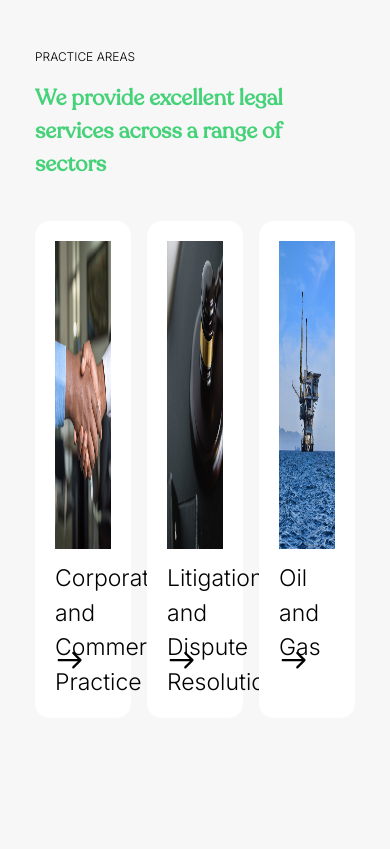
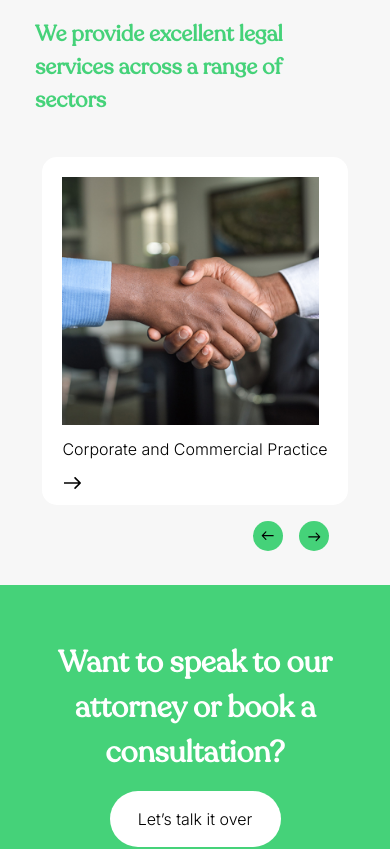
Before and after one commit to Ensio-Creative/destiny-law, a Vue app: page / in a window 390 px wide. Shown: the part 1244-2093 px from the top of the page. Built offline with nearby package versions, Linux system fonts and the light colour scheme.

Commit message:
Added vue carousel

```diff
--- a/package.json
+++ b/package.json
@@ -10,7 +10,7 @@
   "dependencies": {
     "vue": "^3.2.25",
     "vue-router": "^4.0.15",
-    "vue-slick-carousel": "^1.0.6"
+    "vue3-carousel": "^0.1.40"
   },
   "devDependencies": {
     "@tailwindcss/forms": "^0.5.2",
--- a/src/main.ts
+++ b/src/main.ts
@@ -1,6 +1,8 @@
 import { createApp } from 'vue'
 import router from './router'
+import 'vue3-carousel/dist/carousel.css';
 import './styles/main.scss'
+
 import App from './App.vue'
 
 const app = createApp(App)
--- a/src/styles/main.scss
+++ b/src/styles/main.scss
@@ -64,3 +64,14 @@ $font-inter: 'Inter', sans-serif;
     display: none;
   }
 }
+
+.carousel__prev {
+  background-color: #45D279 !important;
+  display: none !important;
+}
+.carousel__next {
+  display: none !important;
+}
+.carousel__icon {
+  background-color: #45D279 !important;
+}
--- a/src/views/Home.vue
+++ b/src/views/Home.vue
@@ -1,10 +1,12 @@
 <script setup lang="ts">
+import { ref } from 'vue'
 import FooterVue from '../components/Footer.vue';
-
+import { Carousel, Navigation, Slide } from 'vue3-carousel';
 interface IMinPractices {
   img: string
   title: string
 }
+
 
 const minPractices: IMinPractices[] = [
   {
@@ -20,6 +22,13 @@ const minPractices: IMinPractices[] = [
     title: 'Oil and Gas'
   }
 ]
+
+const settings = {
+      itemsToShow: 1,
+      snapAlign: 'center',
+    }
+
+    const myCarousel = ref(null);
 </script>
 
 <template>
@@ -44,7 +53,7 @@ const minPractices: IMinPractices[] = [
       </div>
     </section>
 
-    <section class="bg-[#F7F7F7] py-36">
+    <section class="bg-[#F7F7F7] py-20 lg:py-36">
       <div class="container">
         <h4 class="text-[12px] font-inter pb-4 lg:text-[16px]">PRACTICE AREAS</h4>
         <h3 class="reco theme-color text-[22px] font-semibold lg:text-[35px] lg:w-[396px]">
@@ -52,13 +61,31 @@ const minPractices: IMinPractices[] = [
           services across a range
           of sectors
         </h3>
-        <div class="grid grid-cols-3 gap-4 mt-10">
-          <div class="bg-white p-5 rounded-[15px] h-[497px]" v-for="min in minPractices" :key="min.title">
+        <div class="hidden lg:grid grid-cols-3 gap-4 mt-10 ">
+          <router-link to="/practice-areas" class="bg-white p-5 rounded-[15px] h-[497px]" v-for="min in minPractices" :key="min.title">
             <img class="h-[308px]" :src="`/img/${min.img}`" alt="">
             <h4 class="text-[23px] font-inter py-3 h-[100px]">{{ min.title }}</h4>
             <img class="w-[28px]" src="/img/arrow.svg" alt="">
-          </div>
+          </router-link>
         </div>
+
+      <Carousel :items-to-show="1" :wrap-around="true" ref="myCarousel">
+        <Slide class="lg:hidden mt-10" v-for="min in minPractices" :key="min.title">
+          <router-link to="/practice-areas" class="bg-white p-5 rounded-[15px] h-[348px] ">
+            <img class="h-[248px]" :src="`/img/${min.img}`" alt="">
+            <h4 class="text-[16px] font-inter py-3 h-[50px]">{{ min.title }}</h4>
+            <img class="w-[20px]" src="/img/arrow.svg" alt="">
+          </router-link>
+        </Slide>
+
+        <template #addons>
+          <Navigation />
+        </template>
+      </Carousel>
+      <div class="float-right w-[110px] mt-2 lg:hidden">
+        <button class="bg-[#45D279] w-[30px] h-[30px] p-2 m-2 rounded-full " @click="myCarousel.prev()"><img class="w-[20px] rotate-180" src="/img/arrow.svg" alt=""></button>
+        <button class="bg-[#45D279] w-[30px] h-[30px] p-2 m-2 rounded-full " @click="myCarousel.next()"><img class="w-[20px]" src="/img/arrow.svg" alt=""></button>
+      </div>
       </div>
     </section>
     <FooterVue />
@@ -68,4 +95,6 @@ const minPractices: IMinPractices[] = [
 
 <style scoped>
 
+
+
 </style>
```
